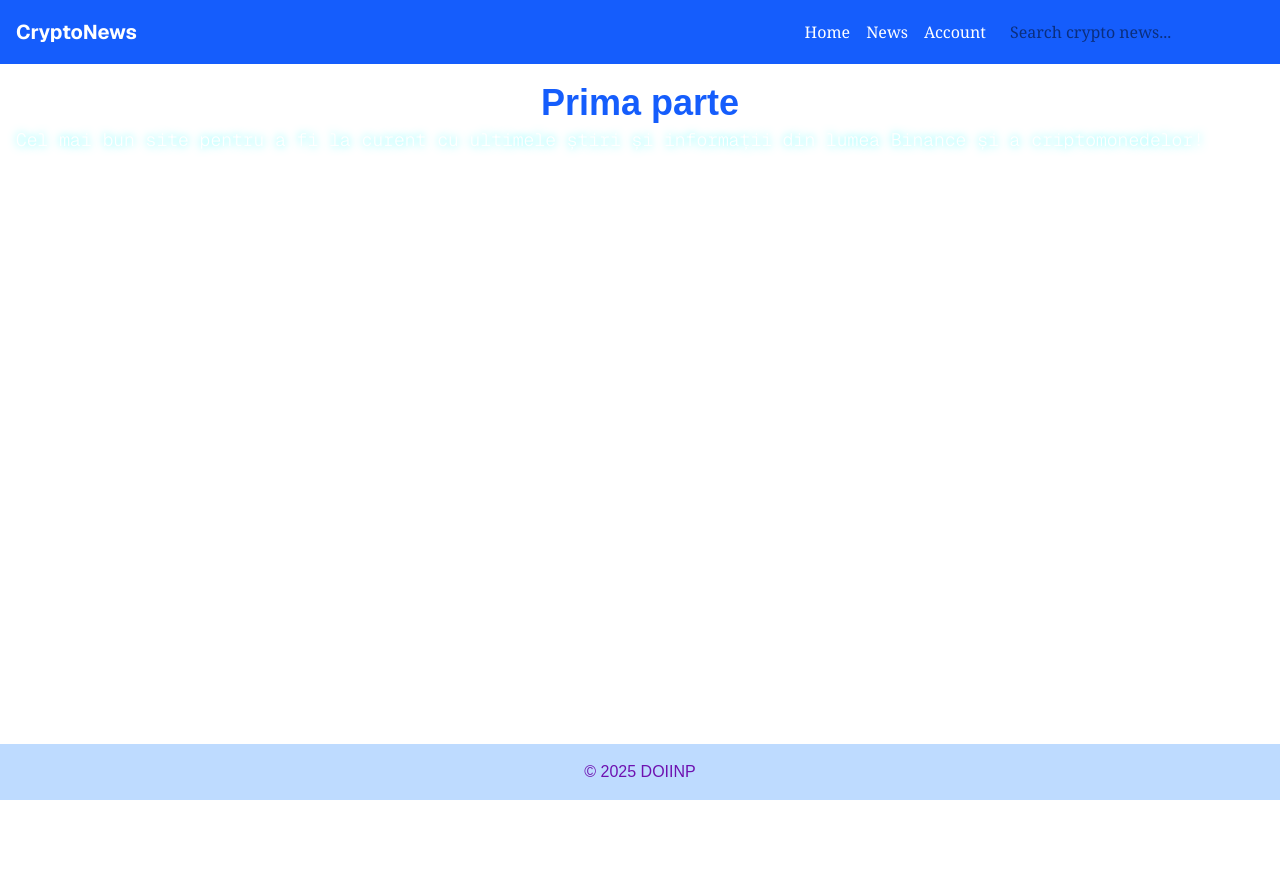
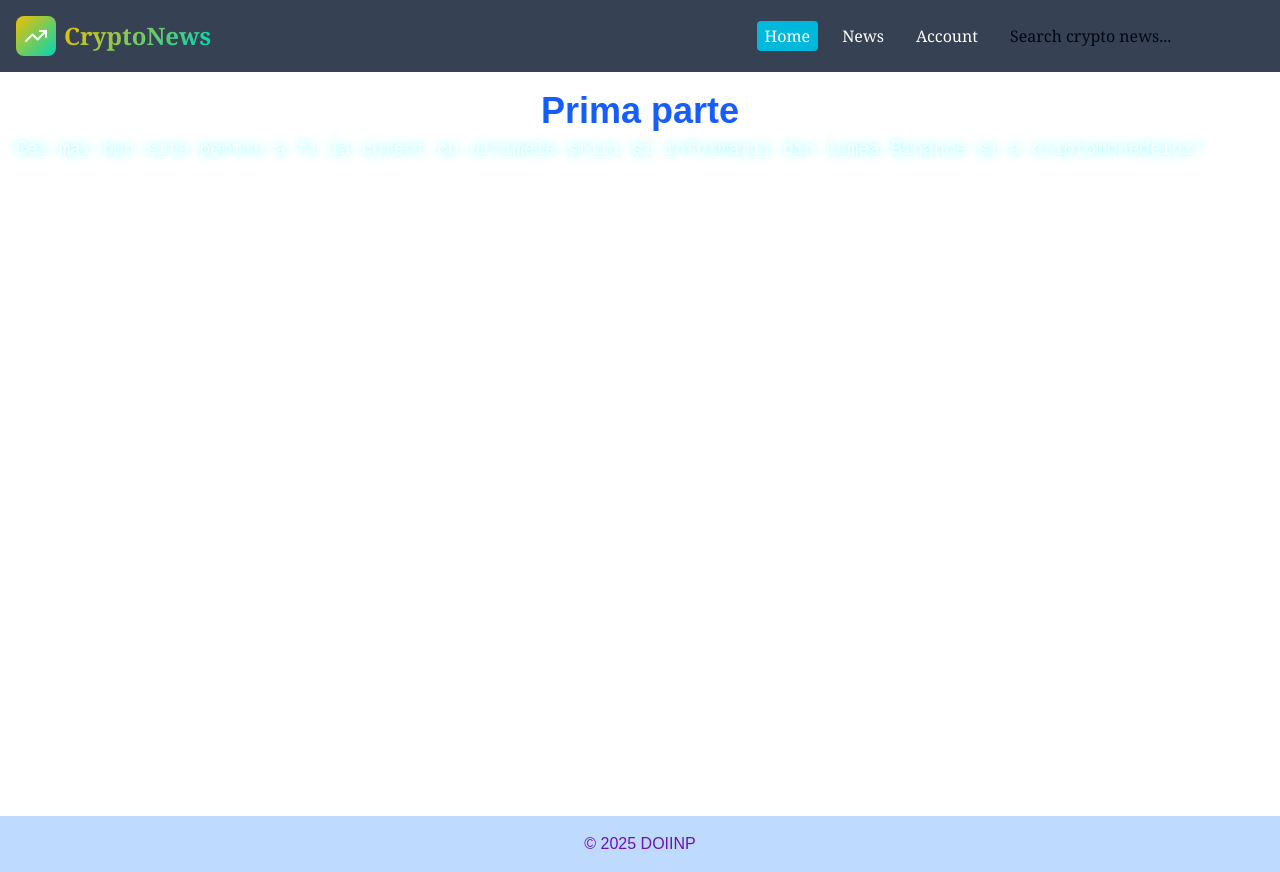
Before and after one commit to Matei-mini/Viitor, a Next.js app: page / in a window 1280 px wide. Before the commit the page ends 800 px from the top, so only its background shows below. Built offline with nearby package versions, Linux system fonts and the light colour scheme.

Commit message:
NavBar + butoane

```diff
--- /dev/null
+++ b/src/app/components/Logo.tsx
@@ -0,0 +1,22 @@
+"use client";
+import { TrendingUp } from "lucide-react";
+
+export function Logo() {
+    return (
+        <div className="flex items-center gap-2">
+            <div
+                className="p-2 rounded-lg flex items-center justify-center"
+                style={{
+                    background: "linear-gradient(135deg, hsl(48, 100%, 47%), hsl(171, 100%, 42%))",
+                    boxShadow: "0 0 40px hsl(48, 100%, 47% / 0.15)",
+                }}
+            >
+                <TrendingUp className="w-6 h-6" style={{ color: "#ffffff" }} />
+            </div>
+
+            <h1 className="text-2xl font-bold text-gradient">
+                CryptoNews
+            </h1>
+        </div>
+    );
+}
--- a/src/app/components/Navbar.js
+++ b/src/app/components/Navbar.js
@@ -1,43 +1,57 @@
 "use client";
 import { useState } from "react";
 import Link from "next/link";
+import { usePathname } from "next/navigation";
+import { Logo } from "./Logo";
 
 export function Navbar() {
     const [menuOpen, setMenuOpen] = useState(false);
+    const pathname = usePathname(); // ruta curentă
 
     const menuItems = [
-        { href: "/Home", label: "Home" },
+        { href: "/", label: "Home" },
         { href: "/News", label: "News" },
         { href: "/Account", label: "Account" },
     ];
 
     return (
-        <nav className="bg-blue-600 font-serif text-white p-4 flex justify-between items-center relative">
-            {/* Logo */}
-            <h1 className="font-bold font-sans text-xl">CryptoNews</h1>
+        <nav className="bg-gray-700 font-serif text-white p-4 flex justify-between items-center relative">
+            <Logo />
 
             {/* Desktop menu */}
             <div className="hidden md:flex items-center gap-4">
                 <ul className="flex gap-4">
-                {menuItems.map((item) => (
+                    {menuItems.map((item) => {
+                        const isActive = pathname === item.href; // verificăm dacă link-ul este pagina curentă
+                        return (
                             <li key={item.href}>
-                        <Link href={item.href}>{item.label}</Link>
+                                <Link
+                                    href={item.href}
+                                    className={`
+                    px-2 py-1 rounded transition-colors duration-200
+                    ${isActive ? "bg-cyan-500 text-white" : "hover:bg-yellow-400 hover:text-black"}
+                  `}
+                                >
+                                    {item.label}
+                                </Link>
                             </li>
-                ))}
+                        );
+                    })}
                 </ul>
 
                 <input
                     type="text"
                     placeholder="Search crypto news..."
-                className="px-2 py-1 rounded text-black focus:outline-neutral-600"
+                    className="px-2 py-1 rounded text-black placeholder-gray-950 focus:outline-neutral-600"
                 />
             </div>
-            {/* Hamburger icon for mobile */}
+
+            {/* Mobile menu */}
             <div className="flex md:hidden items-center gap-2 flex-1">
                 <input
                     type="text"
                     placeholder="Search crypto news..."
-                    className="px-2 py-1 rounded text-black focus:outline-cyan-200 flex-1 w-1/6"
+                    className="px-2 py-1 rounded text-black placeholder-gray-950 focus:outline-cyan-200 flex-1 w-1/6"
                 />
                 <button
                     className="text-2xl"
@@ -48,13 +62,23 @@ export function Navbar() {
             </div>
 
             {/* Mobile menu dropdown */}
-            {menuOpen &&(
-                <div className="absolute top-16 right-4 bg-blue-700 p-4 rounded-md flex flex-col gap-3 md:hidden w-12">
-                    {menuItems.map((item) => (
-                    <Link key={item.href} href={item.href}>
+            {menuOpen && (
+                <div className="absolute top-16 right-4 bg-gray-700 p-4 rounded-md flex flex-col gap-3 md:hidden w-40">
+                    {menuItems.map((item) => {
+                        const isActive = pathname === item.href;
+                        return (
+                            <Link
+                                key={item.href}
+                                href={item.href}
+                                className={`
+                  px-2 py-1 rounded transition-colors duration-200
+                  ${isActive ? "bg-cyan-500 text-white" : "hover:bg-yellow-400 hover:text-black"}
+                `}
+                            >
                                 {item.label}
                             </Link>
-                ))}
+                        );
+                    })}
                 </div>
             )}
         </nav>
--- a/src/app/globals.css
+++ b/src/app/globals.css
@@ -31,3 +31,11 @@ body {
     @apply text-lg leading-relaxed text-white font-light font-mono;
     text-shadow: 0 0 8px rgba(0, 255, 255, 0.7);
 }
+
+.text-gradient {
+    background: linear-gradient(135deg, hsl(48, 100%, 47%), hsl(171, 100%, 42%));
+    -webkit-background-clip: text;
+    -webkit-text-fill-color: transparent;
+    background-clip: text; /* pentru browsere care suportă */
+    color: transparent;
+}
--- a/src/app/layout.js
+++ b/src/app/layout.js
@@ -1,6 +1,6 @@
 import { Geist, Geist_Mono } from "next/font/google";
 import "./globals.css";
-
+import { Navbar } from "./components/Navbar";
 const geistSans = Geist({
   variable: "--font-geist-sans",
   subsets: ["latin"],
@@ -17,13 +17,12 @@ export const metadata = {
 };
 
 export default function RootLayout({ children }) {
-  return (
-    <html lang="en">
-      <body
-          className={`${geistSans.variable} ${geistMono.variable} antialiased`}
-      >
+    return (
+        <html lang="en">
+        <body className={`${geistSans.variable} ${geistMono.variable} antialiased`}>
+        <Navbar />
         {children}
-      </body>
-    </html>
-  );
+        </body>
+        </html>
+    );
 }
--- a/src/app/page.js
+++ b/src/app/page.js
@@ -4,7 +4,6 @@ export default function Home() {
 
   return (
       <div className="flex flex-col min-h-screen">
-          <Navbar />
           <main className="flex-grow p-4">
               <h1 className ="mainTitle">Prima parte</h1>
               <p className="paragraph1">
```
Also changed, not shown: tsconfig.json (added, +35 -0 lines). Lines whose indentation alone changed are shown as unchanged.
